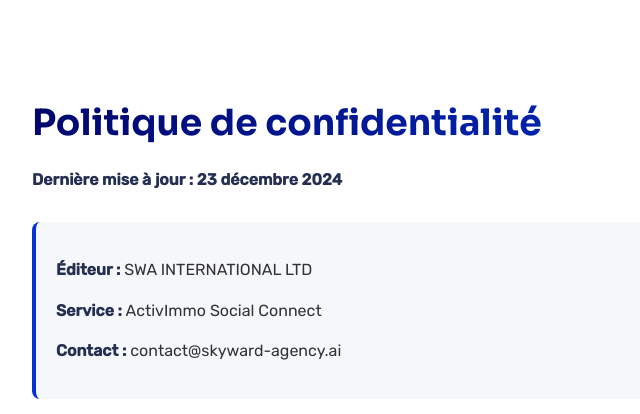
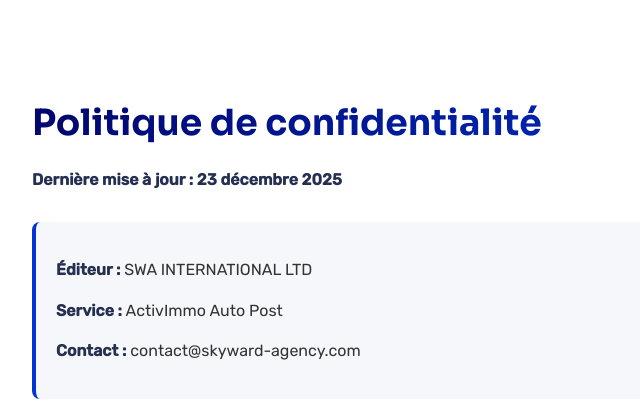
Before and after one commit to skyward-agency/auto-post-activimmo, a website: page privacy.html in a window 1280 px wide. Shown: the top 414 px of the page, 208-848 px from the left. Drawn offline with Linux system fonts and the light colour scheme.

Commit message:
Update privacy.html

```diff
--- a/privacy.html
+++ b/privacy.html
@@ -3,7 +3,7 @@
 <head>
     <meta charset="UTF-8">
     <meta name="viewport" content="width=device-width, initial-scale=1.0">
-    <title>Politique de confidentialité - ActivImmo</title>
+    <title>Politique de confidentialité - ActivImmo.Skyward-Agency.AI</title>
     <link rel="preconnect" href="https://fonts.googleapis.com">
     <link rel="preconnect" href="https://fonts.gstatic.com" crossorigin>
     <link href="https://fonts.googleapis.com/css2?family=Sora:wght@600;700&family=Rubik:wght@400;500&display=swap" rel="stylesheet">
@@ -45,12 +45,12 @@
 </head>
 <body>
     <h1>Politique de confidentialité</h1>
-    <p><strong>Dernière mise à jour : 23 décembre 2024</strong></p>
+    <p><strong>Dernière mise à jour : 23 décembre 2025</strong></p>
 
     <div class="company">
         <p><strong>Éditeur :</strong> SWA INTERNATIONAL LTD</p>
-        <p><strong>Service :</strong> ActivImmo Social Connect</p>
-        <p><strong>Contact :</strong> contact@skyward-agency.ai</p>
+        <p><strong>Service :</strong> ActivImmo Auto Post</p>
+        <p><strong>Contact :</strong> contact@skyward-agency.com</p>
     </div>
 
     <h2>1. Données collectées</h2>
@@ -91,7 +91,7 @@
 
     <h2>8. Contact</h2>
     <p>Pour toute question concernant cette politique de confidentialité ou vos données :</p>
-    <p><strong>Email :</strong> contact@skyward-agency.ai<br>
+    <p><strong>Email :</strong> contact@skyward-agency.com<br>
     <strong>Entreprise :</strong> SWA INTERNATIONAL LTD</p>
 </body>
 </html>
```
